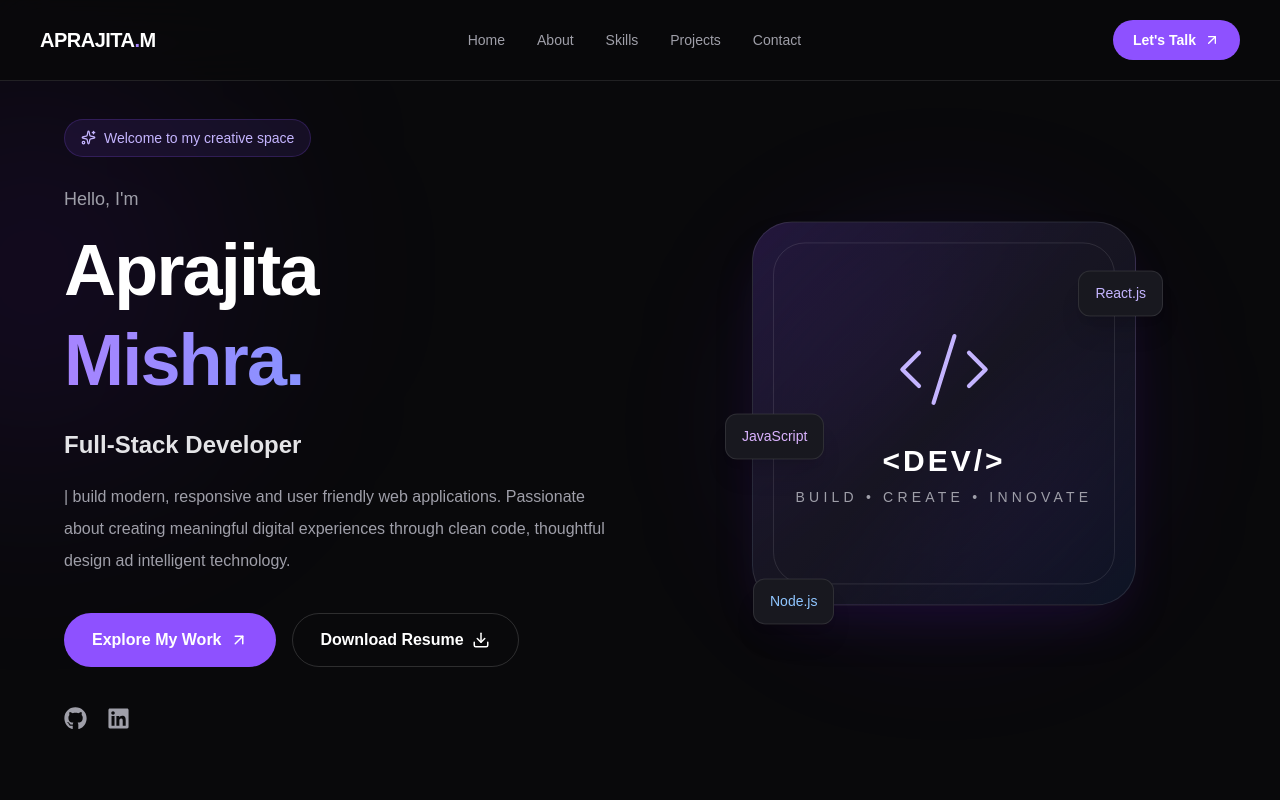
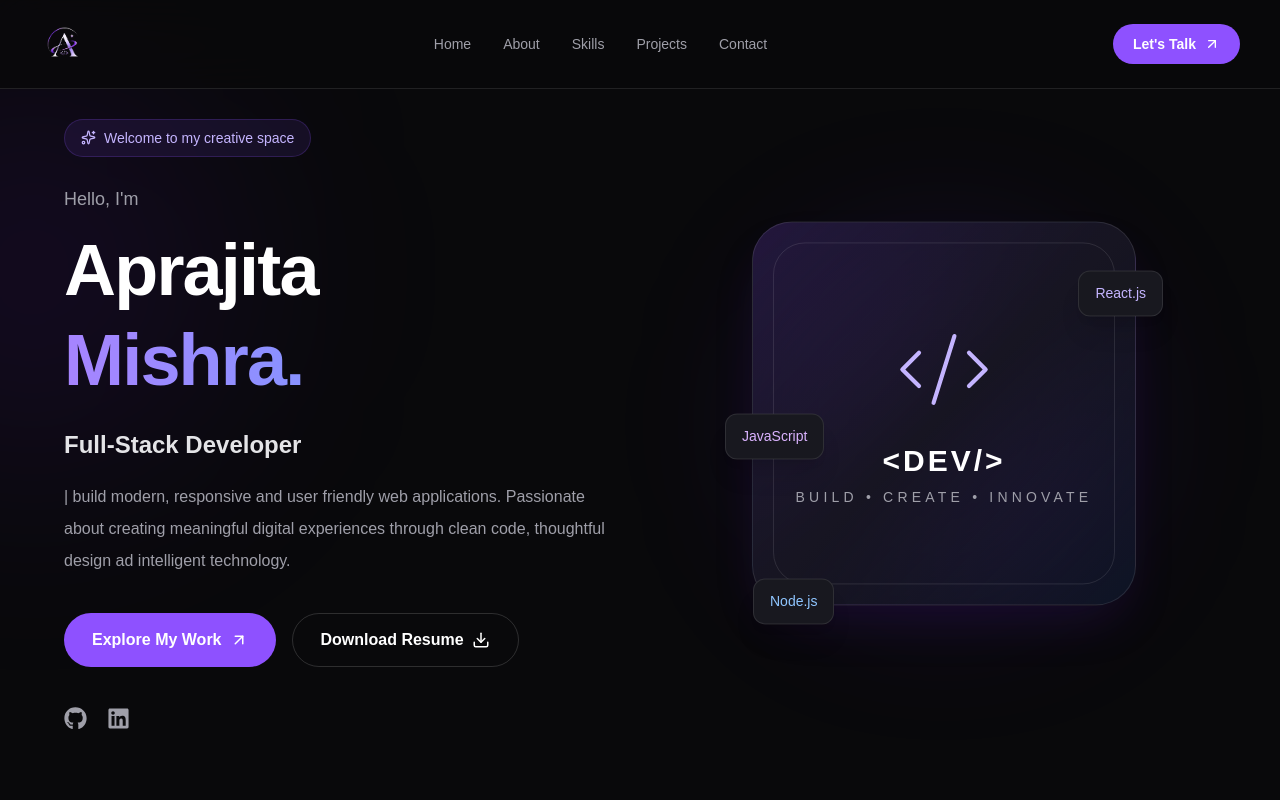
Before and after one commit to AprajitaMishra-CS/Portfolio, a React (Vite) app: page / in a window 1280 px wide. Shown: the top 800 px of the page. Built offline with nearby package versions, Linux system fonts and the light colour scheme.

Commit message:
Fixed Navbar Logo

```diff
--- a/src/components/Navbar.jsx
+++ b/src/components/Navbar.jsx
@@ -17,7 +17,7 @@ export default function Navbar() {
         <nav className="fixed top-0 left-0 z-50 w-full border-b border-white/10 bg-[#09090B]/80 backdrop-blur-xl">
             <div className="mx-auto flex max-w-7xl items-center justify-between px-6 py-5 lg:px-10">
                 <Link to="/" className="text-xl font-bold tracking-tight text-white">
-                    APRAJITA<span className="text-violet-400">.</span>M
+                    <img src="/images/logo.png" className="h-12 w-12 rounded-full" />
                 </Link>
 
                 <div className="hidden items-center gap-8 md:flex">
```
